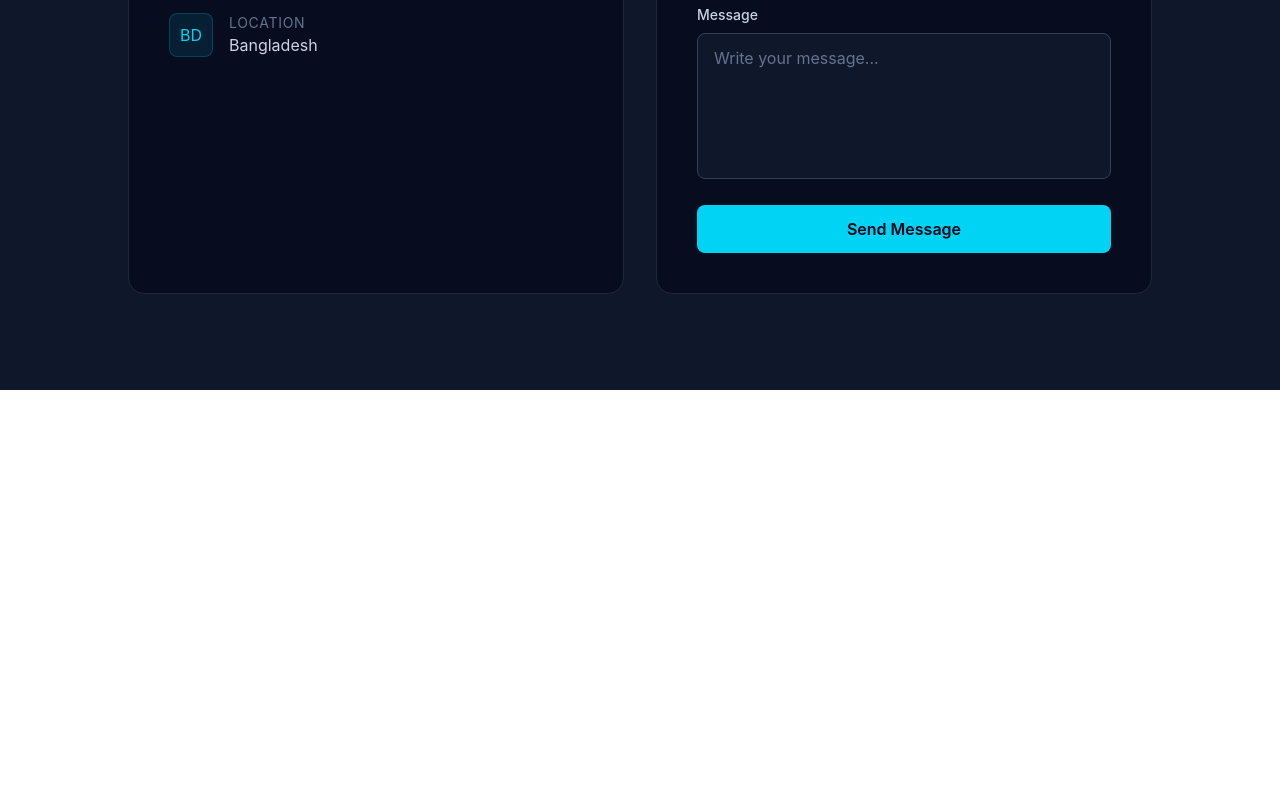
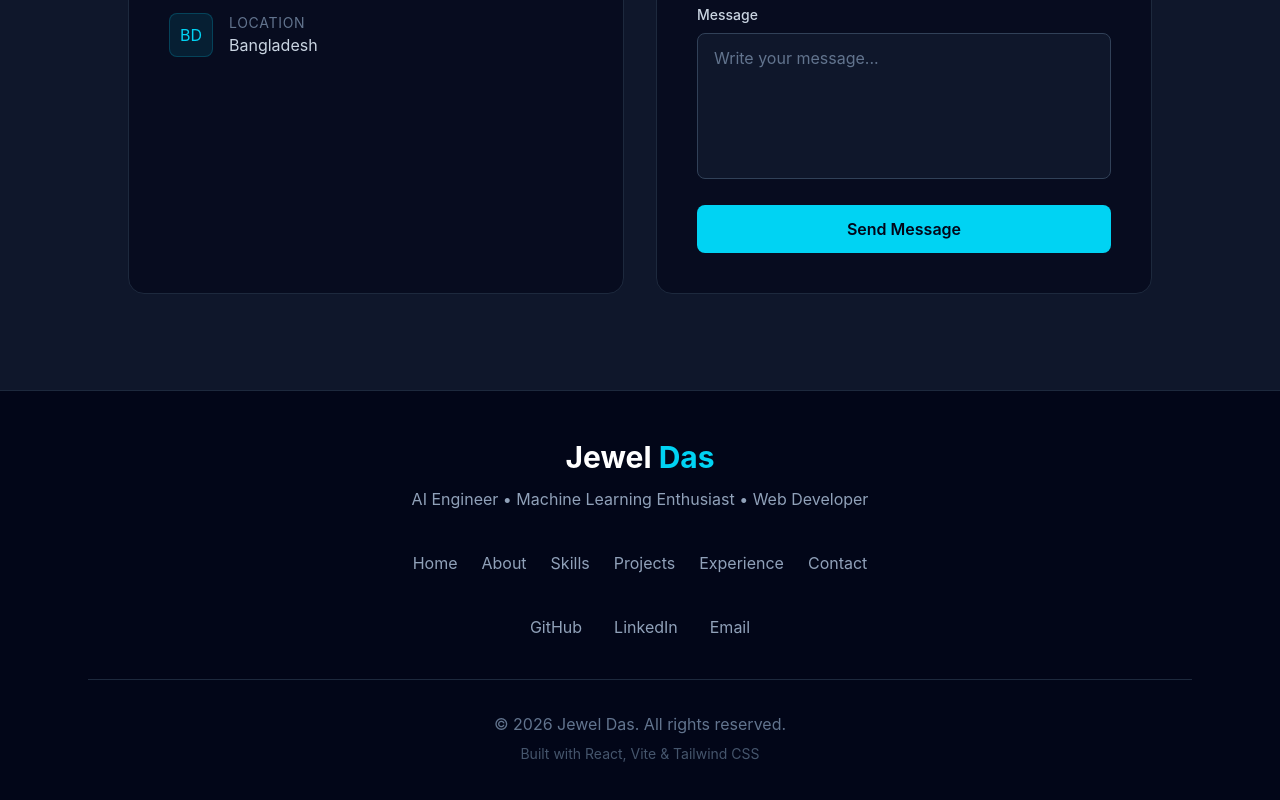
Before and after one commit to Jeweldas26/jewel-portfolio, a React (Vite) app: page / in a window 1280 px wide. Shown: the part 5638-6438 px from the top of the page. Before the commit the page ends 6028 px from the top, so only its background shows below. Built offline with nearby package versions, Linux system fonts and the light colour scheme.

Commit message:
Add footer section

```diff
--- a/src/App.jsx
+++ b/src/App.jsx
@@ -5,6 +5,7 @@ import Skills from "./components/Skills"
 import Projects from "./components/Projects"
 import Experience from "./components/Experience"
 import Contact from "./components/Contact"
+import Footer from "./components/Footer"
 
 function App() {
   return (
@@ -21,6 +22,8 @@ function App() {
         <Contact />
       </main>
 
+      <Footer />
+
     </div>
   )
 }
--- /dev/null
+++ b/src/components/Footer.jsx
@@ -0,0 +1,96 @@
+function Footer() {
+  return (
+    <footer className="bg-slate-950 border-t border-slate-800 text-white">
+      <div className="max-w-6xl mx-auto px-6 py-12">
+
+        {/* Name */}
+        <div className="text-center">
+
+          <h2 className="text-3xl font-bold">
+            Jewel <span className="text-cyan-400">Das</span>
+          </h2>
+
+          <p className="text-slate-400 mt-3">
+            AI Engineer • Machine Learning Enthusiast • Web Developer
+          </p>
+
+        </div>
+
+        {/* Navigation */}
+        <div className="flex flex-wrap justify-center gap-6 mt-10 text-slate-400">
+
+          <a href="#home" className="hover:text-cyan-400 transition">
+            Home
+          </a>
+
+          <a href="#about" className="hover:text-cyan-400 transition">
+            About
+          </a>
+
+          <a href="#skills" className="hover:text-cyan-400 transition">
+            Skills
+          </a>
+
+          <a href="#projects" className="hover:text-cyan-400 transition">
+            Projects
+          </a>
+
+          <a href="#experience" className="hover:text-cyan-400 transition">
+            Experience
+          </a>
+
+          <a href="#contact" className="hover:text-cyan-400 transition">
+            Contact
+          </a>
+
+        </div>
+
+        {/* Social Links */}
+        <div className="flex flex-wrap justify-center gap-8 mt-10">
+
+          <a
+            href="https://github.com/Jeweldas26"
+            target="_blank"
+            rel="noopener noreferrer"
+            className="text-slate-400 hover:text-cyan-400 transition"
+          >
+            GitHub
+          </a>
+
+          <a
+            href="https://www.linkedin.com/in/jewel-das-1379a11b6"
+            target="_blank"
+            rel="noopener noreferrer"
+            className="text-slate-400 hover:text-cyan-400 transition"
+          >
+            LinkedIn
+          </a>
+
+          <a
+            href="mailto:jeweldas018747@gmail.com"
+            className="text-slate-400 hover:text-cyan-400 transition"
+          >
+            Email
+          </a>
+
+        </div>
+
+        {/* Bottom */}
+        <div className="border-t border-slate-800 mt-10 pt-8 text-center">
+
+          <p className="text-slate-500">
+            © 2026 Jewel Das. All rights reserved.
+          </p>
+
+          <p className="text-slate-600 text-sm mt-2">
+            Built with React, Vite & Tailwind CSS
+          </p>
+
+        </div>
+
+      </div>
+    </footer>
+  );
+}
+
+export default Footer;
```
